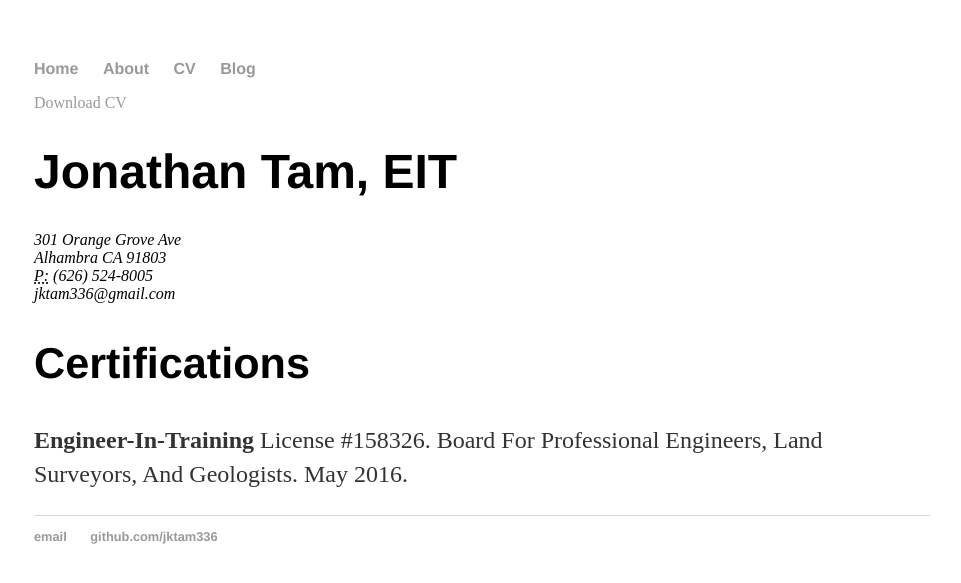
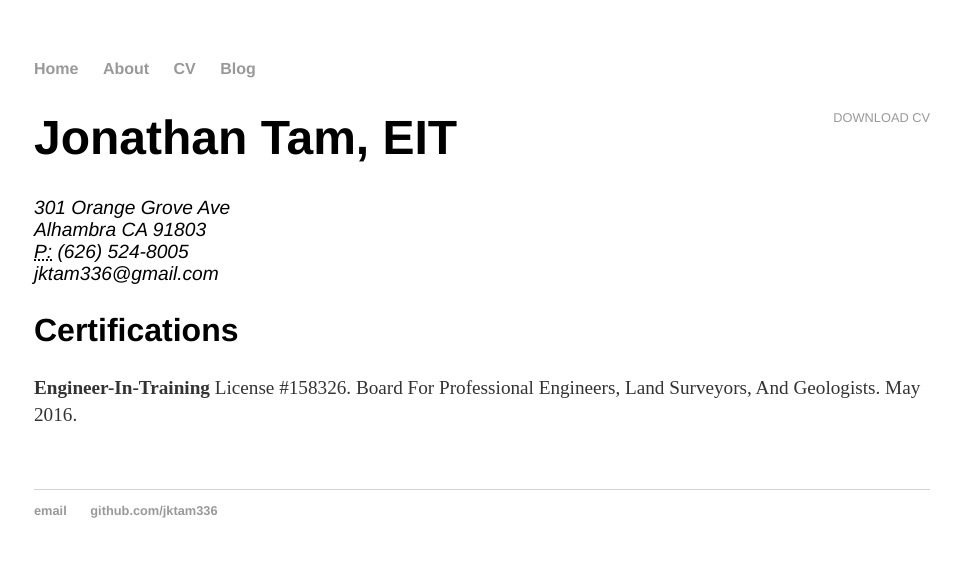
Before and after one commit to jktam336/jktam336.github.io, a Jekyll site: the page built from cv/index.html, in a window 1280 px wide. Shown: the top 583 px of the page, without its empty margins (158-1119 px from the left). Built offline with Jekyll 4.4.1, drawn with Linux system fonts in a browser that asks for light colours.

Commit message:
Added CV Styling

```diff
--- a/css/main.css
+++ b/css/main.css
@@ -21,3 +21,9 @@
 ul.posts li {list-style: none;}
 
 /* CV */
+.cv { margin: 0px 0px 60px; }
+.cv h1 { font-size: 3em; }
+.cv h2 { font-size: 2em; }
+.cv address, .cv .download { font-family: 'Helvetica', 'Arial', 'Sans-Serif'; }
+.cv address, .cv p { font-size: 1.2em; }
+.cv .download { float: right; font-size: .8em; text-transform: uppercase; }
```
